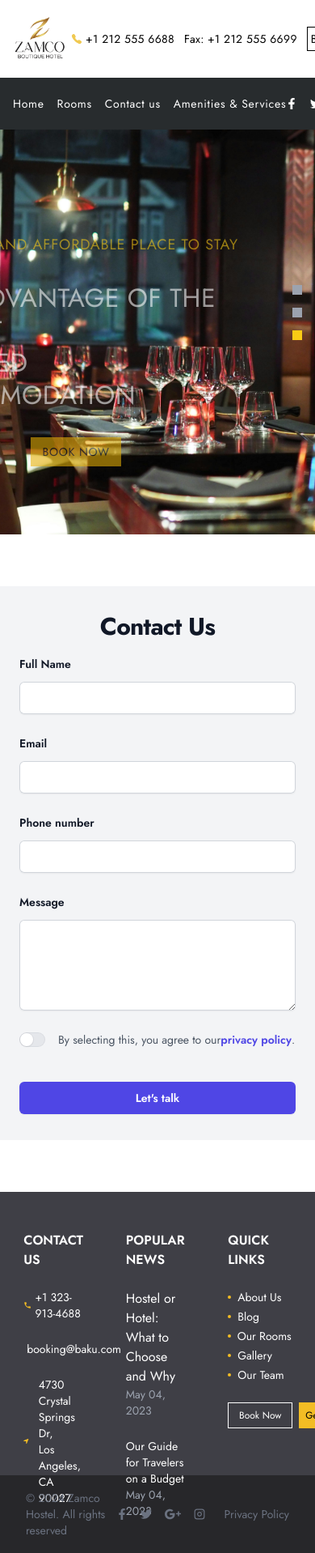
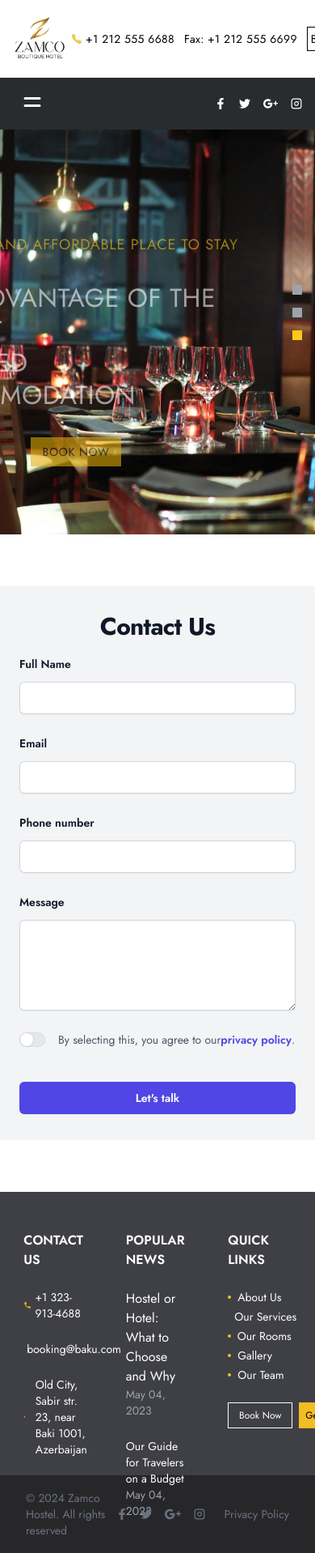
Before and after one commit to Ali-Hasan3312/Zamco-Boutique-Hotel, a React (Vite) app: page /Contact in a window 390 px wide. Shown: the top 1918 px of the page at 81% size. Built offline with nearby package versions, Linux system fonts and the light colour scheme; a web font is replaced by a local one.

Commit message:
add hamburgur menu

```diff
--- a/src/App.css
+++ b/src/App.css
@@ -46,6 +46,3 @@
   text-decoration: none;
   cursor: pointer;
 }
-html {
-  scroll-behavior: smooth;
-}
--- a/src/components/Cards.tsx
+++ b/src/components/Cards.tsx
@@ -6,8 +6,9 @@ interface InfoCardProps {
     icon: React.ReactNode;
     title: string;
     description: string;
+    to?: string
   }
-export const  InfoCard = ({ icon, title, description }:InfoCardProps) => {
+export const  InfoCard = ({ icon, title, description, to }:InfoCardProps) => {
   const [isHovered, setIsHovered] = useState(false);
 
   return (
@@ -23,7 +24,7 @@ export const  InfoCard = ({ icon, title, description }:InfoCardProps) => {
       <div className="hexagon w-24 h-16 font-normal bg-custom-yellow flex items-center opacity-70 justify-center">
         {icon}
       </div>
-      <Link to={"#"} className={`uppercase text-lg font-bold text-black ${isHovered ? "tracking-[0.1rem] transition-all ease-in-out duration-500 text-custom-yellow cursor-pointer" : ""}`}>
+      <Link to={to!} className={`uppercase text-lg font-bold text-black ${isHovered ? "tracking-[0.1rem] transition-all ease-in-out duration-500 text-custom-yellow cursor-pointer" : ""}`}>
         {title}
       </Link >
       <div className={`border  ${isHovered ? "border-custom-yellow w-32 transition-all ease-in-out duration-800" : "w-20 border-gray-300"}`}></div>
--- a/src/components/Footer.tsx
+++ b/src/components/Footer.tsx
@@ -6,6 +6,9 @@ import { FaFacebookF, FaTwitter } from "react-icons/fa";
 import { FiInstagram } from "react-icons/fi";
 import { IoLogoGoogleplus } from "react-icons/io";
 const Footer = () => {
+    function scrollToSection(id:string) {
+        document.getElementById(id)!.scrollIntoView({ behavior: 'smooth' });
+      }
   return (
    <div>
      <div className='h-[350px] w-full bg-zinc-700 mt-16'>
@@ -22,7 +25,7 @@ const Footer = () => {
                 </div>
                 <div className='flex items-center gap-3'>
                     <FaLocationArrow className=' text-2xl text-custom-yellow max-sm:text-base'/>
-                    <Link to={"#"} className='text-base text-white hover:text-custom-yellow max-sm:text-sm'>4730 Crystal Springs Dr, <br /> Los Angeles, CA 90027</Link>
+                    <Link to={"https://g.co/kgs/Y9cgy1y"} className='text-base text-white hover:text-custom-yellow max-sm:text-sm'> Old City, Sabir str. 23, near Baki 1001, Azerbaijan <br /> </Link>
                 </div>
             </div>
             <div className='flex flex-col gap-6 mt-12'>
@@ -49,15 +52,15 @@ const Footer = () => {
                     </div>
                     <div className='flex items-center gap-2 max-sm:text-sm text-nowrap'>
                         <div className='h-2 w-2 max-sm:h-1 max-sm:w-1 rounded-full bg-custom-yellow'></div>
-                        <Link to={"#"} className='text-white'>Blog</Link>
+                        <Link to={"/services#services"} onClick={()=> scrollToSection("services")} className='text-white'>Our Services</Link>
                     </div>
                     <div className='flex items-center gap-2 max-sm:text-sm text-nowrap'>
                         <div className='h-2 w-2 max-sm:h-1 max-sm:w-1 rounded-full bg-custom-yellow'></div>
-                        <Link to={"#"} className='text-white'>Our Rooms</Link>
+                        <Link to={"/rooms#rooms"} onClick={()=> scrollToSection("rooms")} className='text-white'>Our Rooms</Link>
                     </div>
                     <div className='flex items-center gap-2 max-sm:text-sm text-nowrap'>
                         <div className='h-2 w-2 max-sm:h-1 max-sm:w-1 rounded-full bg-custom-yellow'></div>
-                        <Link to={"#"} className='text-white'>Gallery</Link>
+                        <Link to={"/gallery#gallery"} onClick={()=> scrollToSection("gallery")} className='text-white'>Gallery</Link>
                     </div>
                     <div className='flex items-center gap-2 max-sm:text-sm text-nowrap'>
                         <div className='h-2 w-2 max-sm:h-1 max-sm:w-1 rounded-full bg-custom-yellow'></div>
--- a/src/components/navbar.tsx
+++ b/src/components/navbar.tsx
@@ -1,21 +1,26 @@
-import { useState } from "react";
+import { useEffect, useState } from "react";
 import { FaFacebookF, FaTwitter } from "react-icons/fa";
 import { FiInstagram } from "react-icons/fi";
+import { HiMenuAlt4 } from "react-icons/hi";
 import { IoLogoGoogleplus } from "react-icons/io";
-import { IoCall } from "react-icons/io5";
+import { IoCall, IoClose } from "react-icons/io5";
 import { Link } from "react-router-dom";
 import logo from "../assets/Zamco_logo.jpg";
 interface NavItemProps{
   to: string;
   children: React.ReactNode;
   menuItems?: { label: string; to: string }[];
-  scrollTo?:  ()=> void
+  tagId?: string
 
 
 }
-const NavItem = ({ to, children, menuItems, scrollTo }:NavItemProps) => {
+
+const NavItem = ({ to, children, menuItems,tagId }:NavItemProps) => {
   const [isHovered, setIsHovered] = useState(false);
 
+  function scrollToSection(id:string) {
+    document.getElementById(id)!.scrollIntoView({ behavior: 'smooth' });
+  }
 
   return (
     <div
@@ -41,7 +46,7 @@ const NavItem = ({ to, children, menuItems, scrollTo }:NavItemProps) => {
               key={index}
               to={item.to}
               className="block px-4 py-2 hover:bg-gray-100 whitespace-nowrap"
-              onClick={() => scrollTo}
+              onClick={() => scrollToSection(tagId!)}
             >
               {item.label}
             </Link>
@@ -53,10 +58,42 @@ const NavItem = ({ to, children, menuItems, scrollTo }:NavItemProps) => {
 };
 const Navbar = () => {
 
+  const [isOpen, setIsOpen] = useState(false)
+  const [phoneActive, setPhoneActive] = useState<boolean>(
+    window.innerWidth < 600
+  );
 
+  const resizeHandler = () => {
+    setPhoneActive(window.innerWidth < 600);
+  };
+
+  useEffect(() => {
+    window.addEventListener("resize", resizeHandler);
+
+    return () => {
+      window.removeEventListener("resize", resizeHandler);
+    };
+  }, []);
 
 
   return (
+    <>
+
+   {
+    isOpen && (
+      <aside className='bg-white p-4 z-10 absolute top-[32%] overflow-hidden'>
+   <div className="flex flex-col items-center text-black gap-12 max-sm:gap-4">
+        <NavItem  to="/">Home</NavItem>
+        <NavItem tagId="rooms"  to="/rooms#rooms" >Rooms</NavItem>
+        <NavItem tagId="contact" to="/contact#contact">Contact us</NavItem>
+        <NavItem tagId="services" to="/services#services">Amenities & Services</NavItem>
+
+      </div>
+
+ </aside>
+    )
+   }
+
     <div className="">
       <div className=" h-36 w-full flex py-2 items-center justify-between px-32 max-sm:px-2 max-sm:h-24">
         <div>
@@ -80,14 +117,36 @@ const Navbar = () => {
           </div>
         </div>
       </div>
-      <nav className="sticky top-0 z-50 h-16 w-full max-sm:text-sm max-sm:px-4 max-sm:text-nowrap bg-custom-nav text-white text-xl flex items-center justify-between px-16 tracking-wider">
+      <nav className={`sticky top-0 z-50 h-16 w-full max-sm:text-sm max-sm:px-4 max-sm:text-nowrap bg-custom-nav text-white text-xl flex items-center justify-between px-16 tracking-wider ${phoneActive? ' justify-center' : ''}`}>
+
+      {
+      phoneActive? (
+        isOpen? (
+          <button id="hamburger" onClick={() => setIsOpen(false)} className=' grid place-items-center h-12 w-12 border-none outline-none cursor-pointer text-white bg-opacity-100 absolute top-[10%] left-4 text-3xl bg-inherit rounded-full z-[9]'>
+         <IoClose />
+      </button>
+        ) : (
+          <button id="hamburger" onClick={() => setIsOpen(true)} className=' grid place-items-center h-12 w-12 border-none outline-none cursor-pointer text-white bg-opacity-100 absolute top-[10%] left-4 text-3xl bg-inherit rounded-full z-[9]'>
+
+       <HiMenuAlt4 />
+      </button>
+        )
+      ) : (
         <div className="flex items-center gap-12 max-sm:gap-4">
-          <NavItem  to="/">Home</NavItem>
-          <NavItem  to="/rooms#rooms" >Rooms</NavItem>
-          <NavItem to="/contact#contact">Contact us</NavItem>
-          <NavItem to="/services#services">Amenities & Services</NavItem>
+        <NavItem  to="/">Home</NavItem>
+        <NavItem tagId="rooms"  to="/rooms#rooms" >Rooms</NavItem>
+        <NavItem tagId="contact" to="/contact#contact">Contact us</NavItem>
+        <NavItem tagId="services" to="/services#services">Amenities & Services</NavItem>
 
-        </div>
+      </div>
+      )
+    }
+       {
+        phoneActive && (
+
+          <div></div>
+        )
+       }
         <div className="flex items-center gap-8 max-sm:gap-4">
           <Link to={"https://www.facebook.com"}><FaFacebookF className="cursor-pointer hover:text-yellow-400 hover:transition-all duration-300" /></Link>
           <Link to={"https://www.twitter.com"}>
@@ -102,6 +161,7 @@ const Navbar = () => {
         </div>
       </nav>
     </div>
+    </>
   );
 };
 
--- a/src/pages/Gallery.tsx
+++ b/src/pages/Gallery.tsx
@@ -43,7 +43,7 @@ const Gallery = () => {
     setAll(false);
   }
   return (
-    <div className=' mt-12'>
+    <div className=' mt-12' id='gallery'>
        <div className='flex flex-col font-semibold gap-2 items-center justify-center'>
        <h1 className=' text-center text-2xl max-sm:text-xl'>Our Gallery</h1>
         <div className='flex items-center justify-center gap-8 text-sm max-sm:text-[12px] mt-2 max-sm:px-2 max-sm:gap-4 text-nowrap'>
--- a/src/pages/InfoGrid.tsx
+++ b/src/pages/InfoGrid.tsx
@@ -9,16 +9,19 @@ const InfoGrid = () => {
         <InfoCard
           icon={<IoMapOutline className="text-[50px]" />}
           title="Map & Directions"
+          to='https://g.co/kgs/Y9cgy1y'
           description="Our hostel is located in the downtown and not too far from airport and bus station so it is quite easy to find us wherever you come from."
         />
         <InfoCard
           icon={<LiaHomeSolid className="text-[50px]" />}
           title="Accommodation services"
-          description="Visit Hostel provides high-quality accommodation services to clients that come to our city from all over the world throughout the year."
+          to='/services'
+          description="Zamco Hostel provides high-quality accommodation services to clients that come to our city from all over the world throughout the year."
         />
         <InfoCard
           icon={<FaRegStar className="text-[50px]" />}
           title="Great Experience"
+          to='#'
           description="With qualified and friendly staff and high level of comfort, we are sure you will have a great experience of staying at the Visit Hostel."
         />
       </div>
```
